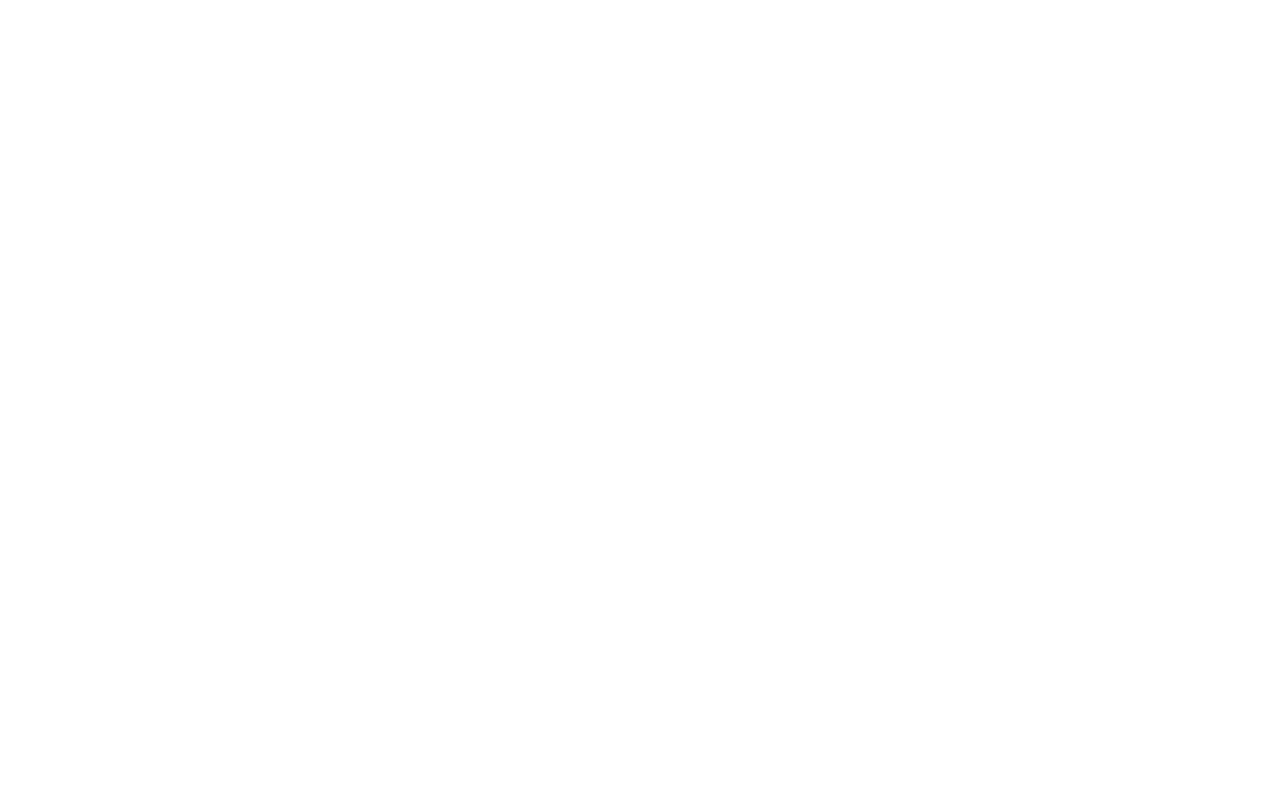
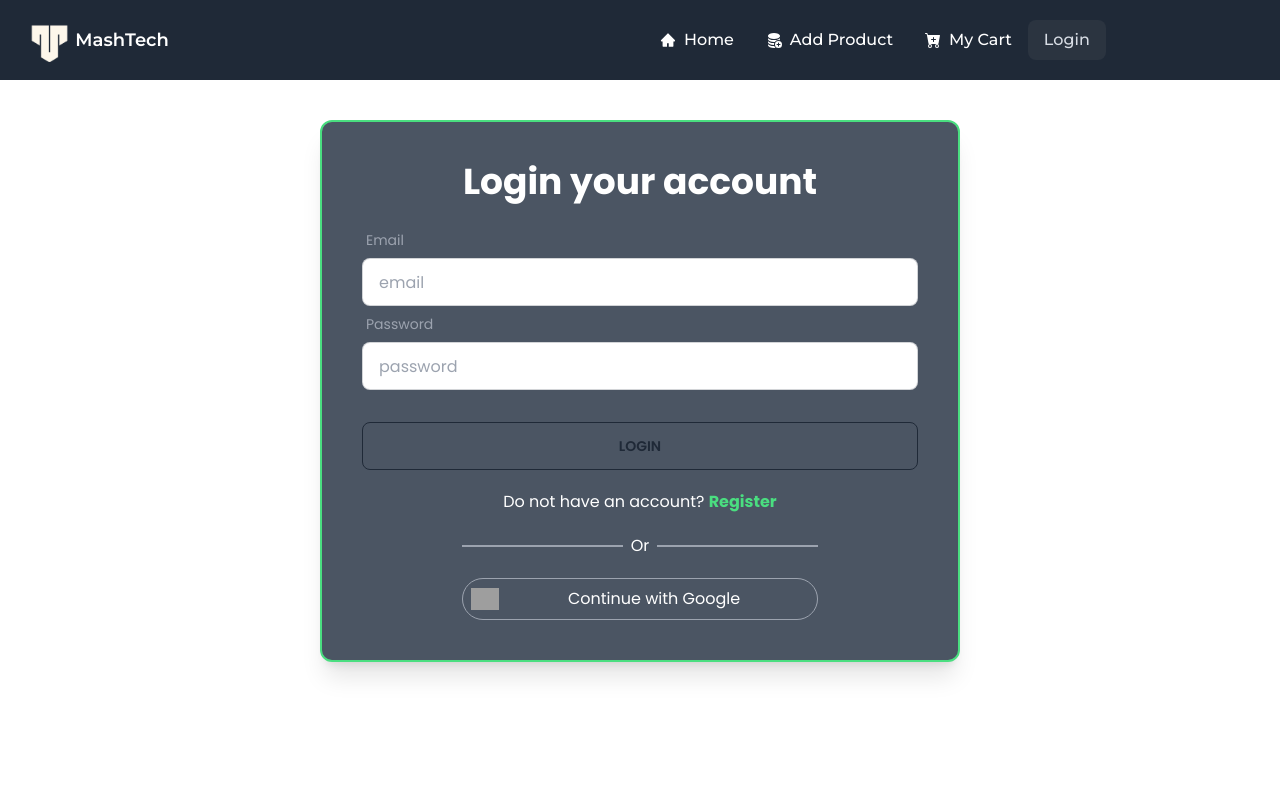
Before and after one commit to mashuk-tamim/mash-tech, a React (Vite) app: page /login in a window 1280 px wide. Before the commit this address had no page. Shown: the top 800 px of the page. Built offline with nearby package versions, Linux system fonts and the light colour scheme; no server answers; grey boxes are pictures that could not be loaded.

Commit message:
login page 90% done

```diff
--- a/package.json
+++ b/package.json
@@ -19,6 +19,7 @@
     "react-icons": "^4.11.0",
     "react-rating": "^2.0.5",
     "react-router-dom": "^6.17.0",
+    "react-toastify": "^9.1.3",
     "sort-by": "^1.2.0",
     "sweetalert2": "^11.7.32",
     "swiper": "^10.3.1"
--- a/src/components/AllBrands/AllBrands.jsx
+++ b/src/components/AllBrands/AllBrands.jsx
@@ -14,9 +14,9 @@ const AllBrands = () => {
     }, []);
     console.log(brands);
     return (
-        <div>
-            <h2 className="text-4xl font-bold">Our Trusted Brands</h2>
-            Total brands: {brands.length}
+        <div className="my-10">
+            <h2 className="text-4xl font-bold text-center pb-5">Our Trusted Brands</h2>
+            {/* Total brands: {brands.length} */}
             <div className="grid grid-cols-1 md:grid-cols-3 lg:grid-cols-3 gap-5">
                 {brands.map((brand) => (
                     <BrandCards key={brand.id} brand={brand}></BrandCards>
--- a/src/components/Banner/Banner.jsx
+++ b/src/components/Banner/Banner.jsx
@@ -19,7 +19,7 @@ const Banner = () => {
                     clickable: true,
                 }}
                 autoplay={{
-                    delay: 2500,
+                    delay: 50000,
                     disableOnInteraction: false,
                 }}
                 // navigation={true}
@@ -29,7 +29,7 @@ const Banner = () => {
                 <SwiperSlide>
                     <div className="relative">
                         <img
-                            className="w-full md:h-[60vh] object-cover"
+                            className="w-full md:h-[400px] lg:h-[500px] object-cover"
                             src="https://i.postimg.cc/G2VkrTYF/top-view-set-gadgets-purple-neon-light-blue-min.jpg"
                             alt=""
                         />
@@ -43,7 +43,7 @@ const Banner = () => {
                 <SwiperSlide>
                     <div className="relative">
                         <img
-                            className="w-full md:h-[60vh] object-cover"
+                            className="w-full md:h-[400px] lg:h-[500px] object-cover"
                             src="https://i.postimg.cc/Hs3NJb5d/top-view-set-gadgets-purple-neon-light-pink-min.jpg"
                             alt=""
                         />
@@ -57,7 +57,7 @@ const Banner = () => {
                 <SwiperSlide>
                     <div className="relative">
                         <img
-                            className="w-full md:h-[60vh] object-cover"
+                            className="w-full md:h-[400px] lg:h-[500px] object-cover"
                             src="https://i.postimg.cc/fRLrYkjX/still-life-books-versus-technology-min.jpg"
                             alt=""
                         />
--- /dev/null
+++ b/src/pages/Login/Login.jsx
@@ -0,0 +1,119 @@
+import { useContext } from "react";
+import { AuthContext } from "../../providers/AuthProvider";
+import { Link } from "react-router-dom";
+import Swal from "sweetalert2";
+import { ToastContainer, toast } from "react-toastify";
+import "react-toastify/dist/ReactToastify.css";
+
+const Login = () => {
+    const { signIn, googleSignIn } = useContext(AuthContext);
+
+    const handleSignIn = (e) => {
+        e.preventDefault();
+
+        const form = e.target;
+        const email = form.email.value;
+        const password = form.password.value;
+
+        signIn(email, password).then((res) => {
+            const user = res.user;
+            console.log(user);
+            swal("Sign In", "Successful", "success");
+        })
+        .catch(error => {
+            console.error(error);
+            toast.error("Invalid email or incorrect password");
+        })
+    };
+    const handleGoogleSignIn = () => {
+        googleSignIn()
+        .then()
+    };
+    return (
+        <div className="min-h-screen mt-10">
+            <div className="w-11/12 md:w-3/5 lg:w-1/2 mx-auto bg-gray-600 rounded-xl p-10 space-y-5 border-green-400 border-2 shadow-xl">
+                <h2 className="text-4xl font-bold text-center text-white">
+                    Login your account
+                </h2>
+                <form onSubmit={handleSignIn} className="">
+                    <div className="form-control">
+                        <label className="label">
+                            <span className="label-text text-gray-400">
+                                Email
+                            </span>
+                        </label>
+                        <input
+                            type="email"
+                            name="email"
+                            placeholder="email"
+                            className="input input-bordered"
+                            required
+                        />
+                    </div>
+                    <div className="form-control">
+                        <label className="label">
+                            <span className="label-text text-gray-400">
+                                Password
+                            </span>
+                        </label>
+                        <input
+                            type="password"
+                            name="password"
+                            placeholder="password"
+                            className="input input-bordered"
+                            required
+                        />
+                    </div>
+                    <div className="form-control mt-8">
+                        <button className="btn btn-ghost btn-outline">
+                            Login
+                        </button>
+                    </div>
+                </form>
+                <p className="text-center mb-5 text-white">
+                    Do not have an account?{" "}
+                    <Link className="text-green-400 font-bold" to="/register">
+                        Register
+                    </Link>
+                </p>
+                <div className="w-4/5 mx-auto text-white">
+                    <div className="flex items-center w-4/5 mx-auto pb-5">
+                        <p className="border border-gray-400 w-1/2"></p>
+                        <p className="mx-2">Or</p>
+                        <p className="border border-gray-400 w-1/2"></p>
+                    </div>
+                    <div className="space-y-2">
+                        <div className="flex border border-gray-400 w-4/5 mx-auto rounded-full p-2 justify-between items-center">
+                            <img
+                                className="w-1/12"
+                                src="https://i.ibb.co/qyMrqyg/google.png"
+                            />
+                            <button
+                                onClick={handleGoogleSignIn}
+                                className="text-xs md:text-sm lg:text-base"
+                            >
+                                Continue with Google
+                            </button>
+                            <p></p>
+                        </div>
+                    </div>
+                </div>
+                {/* {loginSuccess && <Navigate to="/"></Navigate>} */}
+            </div>
+            <ToastContainer
+                position="top-center"
+                autoClose={2000}
+                hideProgressBar={false}
+                newestOnTop={false}
+                closeOnClick
+                rtl={false}
+                pauseOnFocusLoss
+                draggable
+                pauseOnHover
+                theme="light"
+            />
+        </div>
+    );
+};
+
+export default Login;
--- /dev/null
+++ b/src/providers/AuthProvider.jsx
@@ -0,0 +1,75 @@
+import { createContext, useEffect, useState } from "react";
+import PropTypes from "prop-types";
+import { GoogleAuthProvider, createUserWithEmailAndPassword, getAuth, onAuthStateChanged, signInWithEmailAndPassword, signInWithPopup, signOut, updateProfile } from "firebase/auth";
+import app from './../firebase/firebase.config';
+
+
+export const AuthContext = createContext("");
+
+const auth = getAuth(app)
+
+const AuthProvider = ({ children }) => {
+
+    const [user, setUser] = useState([]);
+    const [loading, setLoading] = useState(true);
+
+    const googleProvider = new GoogleAuthProvider();
+
+    const googleSignIn = () => {
+        setLoading(false);
+        return signInWithPopup(auth, googleProvider);
+    }
+
+    const signUp = (email, password) => {
+        setLoading(false);
+        return createUserWithEmailAndPassword(auth, email, password);
+    }
+
+    const signIn = (email, password) => {
+        setLoading(false);
+        return signInWithEmailAndPassword(auth, email, password);
+    }
+
+    const updateUserProfile = (name, photoUrl) => {
+        return updateProfile(auth.currentUser, {
+            displayName: name,
+            photoURL: photoUrl
+        })
+    }
+
+    const logOut = () =>{
+        return signOut(auth);
+    }
+
+    useEffect(()=> {
+        const unsubscribe = onAuthStateChanged(auth, (currentUser)=> {
+            setUser(currentUser);
+            setLoading(false);
+        })
+        return () => {
+            unsubscribe();
+        }
+    },[])
+
+    const authInfo = {
+        user,
+        loading,
+        signUp,
+        signIn,
+        googleSignIn,
+        logOut,
+        updateUserProfile
+
+    };
+    return (
+        <AuthContext.Provider value={authInfo}>
+            {children}
+        </AuthContext.Provider>
+    );
+};
+
+export default AuthProvider;
+
+AuthContext.propTypes = {
+    children: PropTypes.node.isRequired,
+};
--- a/src/router/router.jsx
+++ b/src/router/router.jsx
@@ -7,6 +7,7 @@ import AddProduct from "../pages/AddProduct/AddProduct";
 import UpdateProduct from "../pages/UpdateProduct/UpdateProduct";
 import BrandProducts from "../pages/BrandProducts/BrandProducts";
 import ProductDetails from "../pages/ProductDetails/ProductDetails";
+import Login from "../pages/Login/Login";
 
 const router = createBrowserRouter([
     {
@@ -43,6 +44,10 @@ const router = createBrowserRouter([
                 path: "/details/:id",
                 element: <ProductDetails></ProductDetails>,
             },
+            {
+                path: "/login",
+                element: <Login></Login>
+            }
         ],
     },
 ]);
```
Also changed, not shown: src/main.jsx (+8 -5 lines), .eslintrc.cjs, 1 other file (tests, documents, lock files or other folders).
